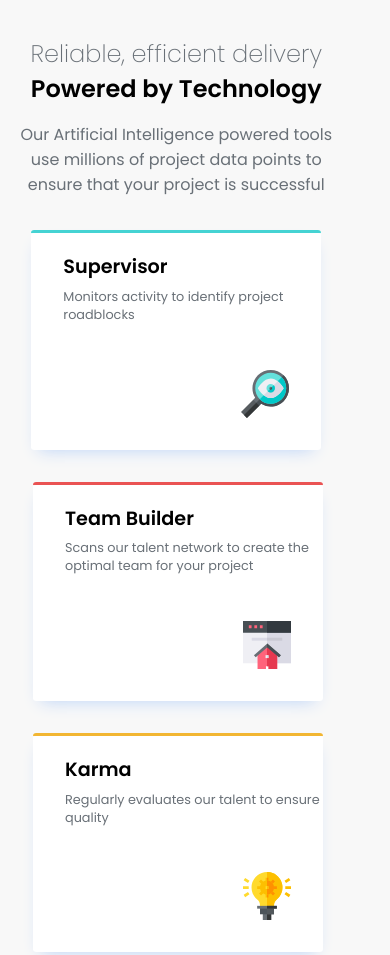
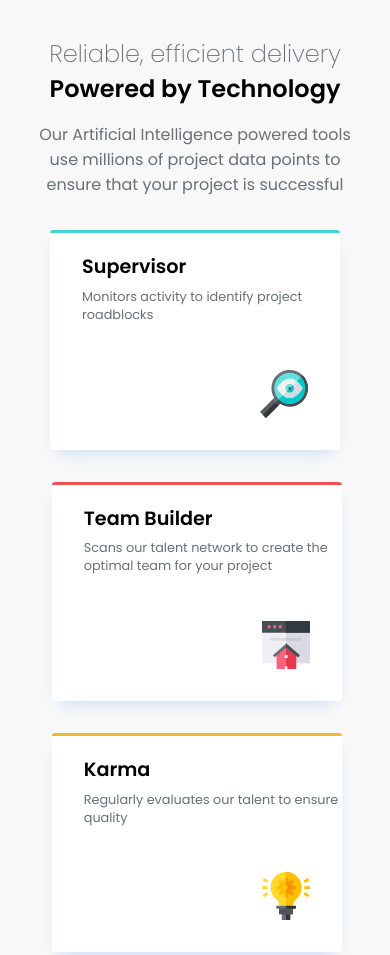
Before and after one commit to sttilstra/four_card_feature, a plain HTML site: page index.html in a window 390 px wide. Shown: the top 955 px of the page. Drawn offline with Linux system fonts and the light colour scheme.

Commit message:
Update styles.css

```diff
--- a/styles.css
+++ b/styles.css
@@ -137,10 +137,8 @@ p {
     }
     p {
         font-size: 1em;
-
-    }
-    .main_container {
-        width: 90%;
+        text-align: center;
+        max-width: 20em;
     }
 
     .top_text {
```
